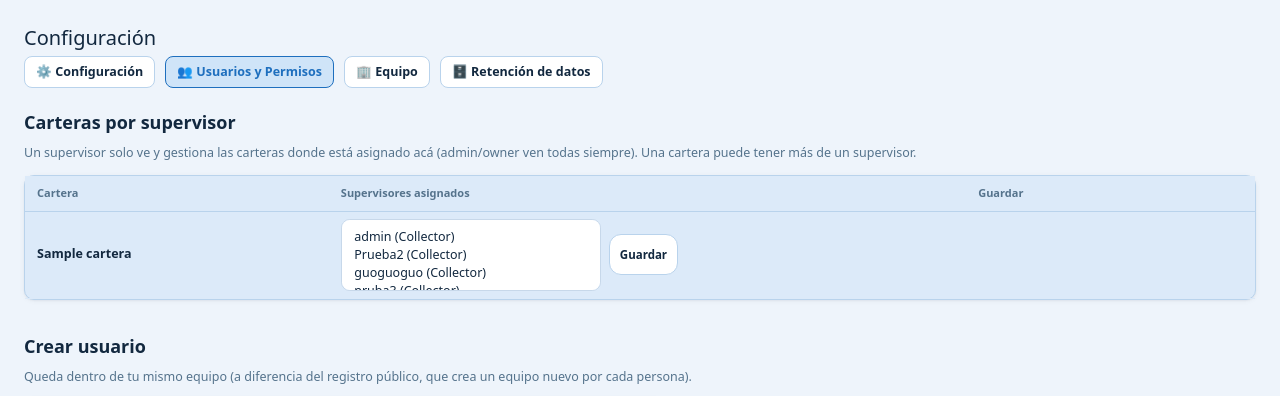
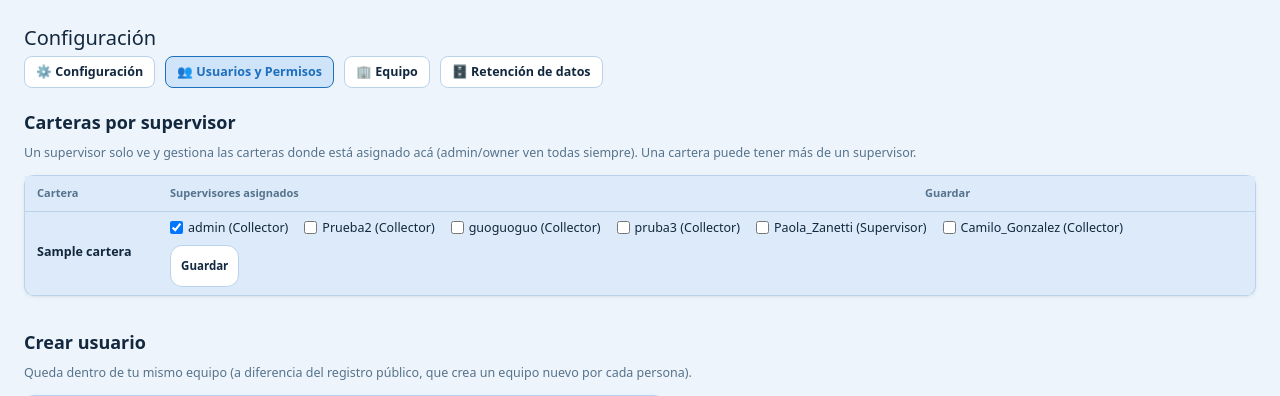
Before and after one commit to Ounounous/TurboTuboAzure, a Django app: template configuracion/templates/configuracion/usuarios_permisos.html in a window 1280 px wide. Shown: the part 75-471 px from the top of the page. Run offline with Django 5.2, Linux system fonts and the light colour scheme; data comes from the database, SQL or seed files in the repository; tables that the repository leaves empty hold one stand-in row (values such as "Sample post"); the template is opened without the code that fills it: values that come from a table or form of the project are taken from there, most other values are stand-ins (such as "Sample title", 1, 10 or a date in 2020); parts of the project's set-up code (start-up, migrations or seed data) failed here and were passed over.

Commit message:
Carteras por supervisor: checkboxes en vez de <select multiple>
Reportado como "por default tira al supervisor nuevo a todas las carteras y no deja editar".
Se confirmo en la base que Cartera.supervisores esta vacio para todas las carteras (nadie
queda asignado por default, tal como se espera) -- el problema real es de UX: un <select
multiple> nativo no distingue bien seleccionado de no-seleccionado a simple vista, y elegir
mas de uno exige Ctrl+clic, un gesto que casi nadie conoce y que fácilmente se lee como "no me
deja editar" cuando el clic normal reemplaza toda la seleccion en vez de sumar.

Se reemplaza por una fila de checkboxes (un usuario = un checkbox), incluye un mensaje si
todavia no hay ningun usuario con rol supervisor/admin/owner. El backend no cambia: getlist()
sobre "supervisores" funciona igual con checkboxes que con un multi-select.

Verificado: nada viene marcado por default en una cartera nueva, marcar/desmarcar
selectivamente guarda exactamente lo marcado, y no marcar ninguno limpia la cartera.

Co-Authored-By: Claude Sonnet 5 <noreply@anthropic.com>

```diff
--- a/configuracion/templates/configuracion/usuarios_permisos.html
+++ b/configuracion/templates/configuracion/usuarios_permisos.html
@@ -21,15 +21,20 @@
             <tr>
               <td class="op">{{ cartera.nombre }}</td>
               <td colspan="2">
-                <form method="post" action="{% url 'configuracion:usuarios_permisos' %}" style="display:flex; gap:8px; align-items:center; flex-wrap:wrap;">
+                <form method="post" action="{% url 'configuracion:usuarios_permisos' %}">
                   {% csrf_token %}
                   <input type="hidden" name="accion" value="asignar_supervisores">
                   <input type="hidden" name="cartera_id" value="{{ cartera.id }}">
-                  <select name="supervisores" multiple size="3" style="min-width:260px;">
+                  <div style="display:flex; flex-wrap:wrap; gap:5px 16px; margin-bottom:8px;">
                     {% for u in supervisores_disponibles %}
-                      <option value="{{ u.id }}" {% if u in cartera.supervisores.all %}selected{% endif %}>{{ u.username }} ({{ u.userprofile.get_user_type_display }})</option>
+                      <label style="display:inline-flex; align-items:center; gap:5px; font-size:12.5px; font-weight:500; white-space:nowrap; cursor:pointer;">
+                        <input type="checkbox" name="supervisores" value="{{ u.id }}" {% if u in cartera.supervisores.all %}checked{% endif %}>
+                        {{ u.username }} ({{ u.userprofile.get_user_type_display }})
+                      </label>
+                    {% empty %}
+                      <span class="muted" style="font-size:12.5px;">No hay usuarios con rol supervisor/admin/owner todavía.</span>
                     {% endfor %}
-                  </select>
+                  </div>
                   <button type="submit" class="btn btn-secondary" style="font-size:11.5px; padding:4px 10px;">Guardar</button>
                 </form>
               </td>
```
